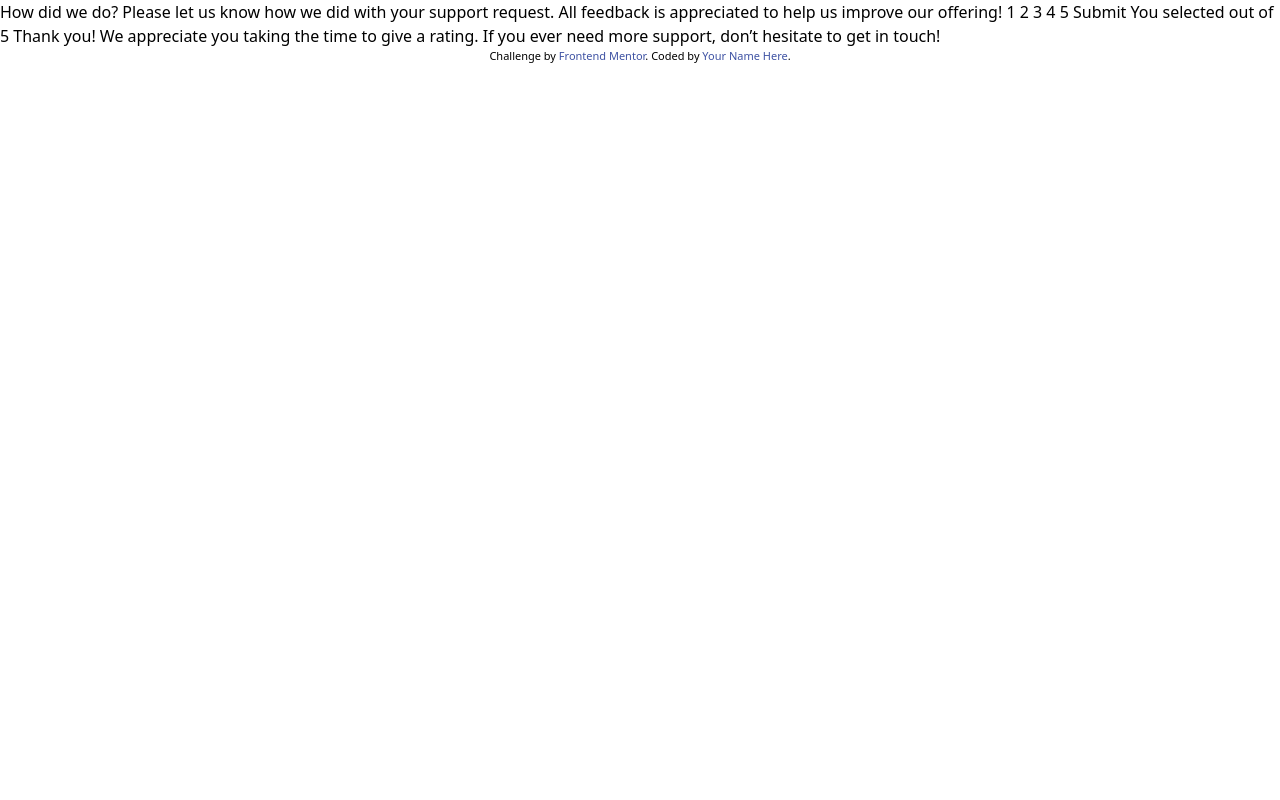
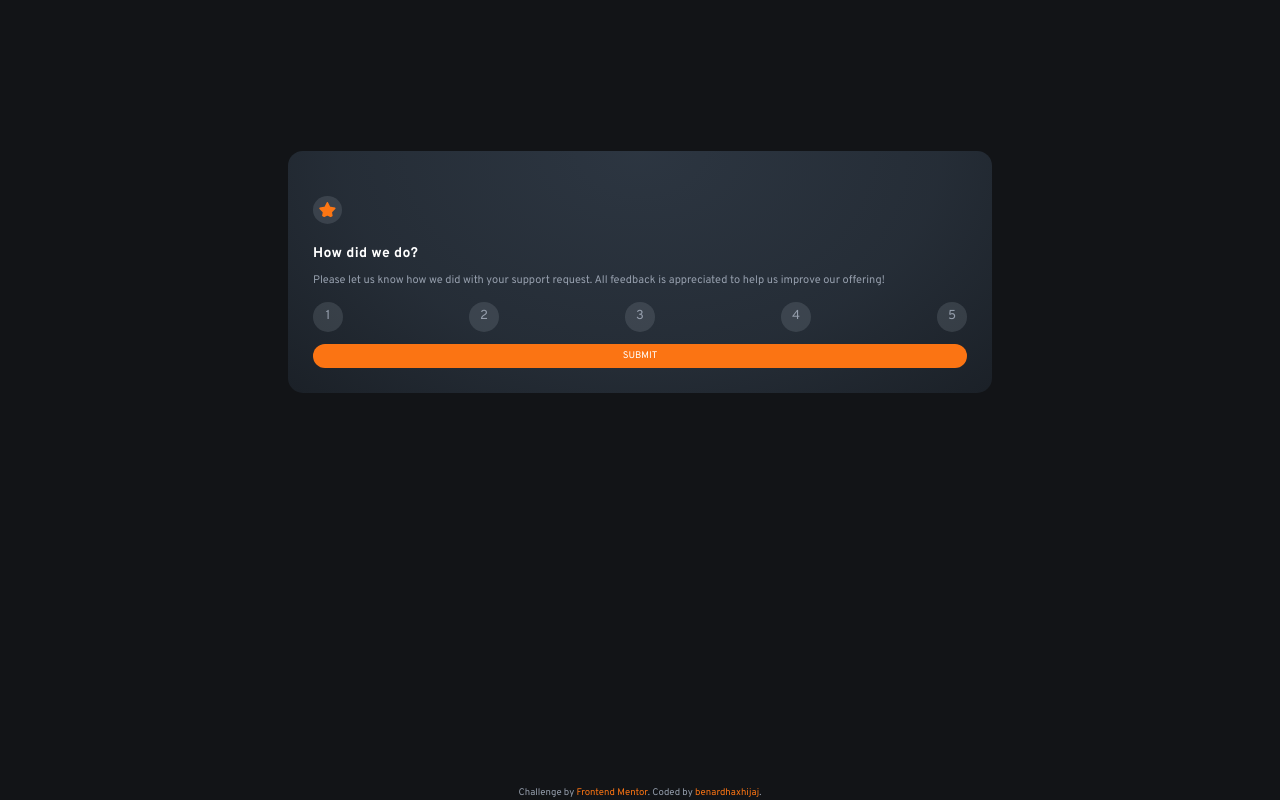
Before and after one commit to benardhaxhijaj/rating-dodo, a plain HTML site: page index.html in a window 1280 px wide. Drawn offline with nearby package versions, Linux system fonts and the light colour scheme.

Commit message:
New Changes

```diff
--- a/index.html
+++ b/index.html
@@ -1,49 +1,61 @@
 <!DOCTYPE html>
 <html lang="en">
+
 <head>
   <meta charset="UTF-8">
-  <meta name="viewport" content="width=device-width, initial-scale=1.0"> <!-- displays site properly based on user's device -->
-  <link rel="preconnect" href="https://fonts.googleapis.com"><link rel="preconnect" href="https://fonts.gstatic.com" crossorigin><link href="https://fonts.googleapis.com/css2?family=Overpass:wght@400;700&display=swap" rel="stylesheet">
+  <html lang="en">
+  <meta name="viewport" content="width=device-width, initial-scale=1.0">
+  <link rel="preconnect" href="https://fonts.googleapis.com">
+  <link rel="preconnect" href="https://fonts.gstatic.com" crossorigin>
+  <link href="https://fonts.googleapis.com/css2?family=Overpass:wght@400;700&display=swap" rel="stylesheet">
   <link rel="icon" type="image/png" sizes="32x32" href="./images/favicon-32x32.png">
   <script src="https://cdn.tailwindcss.com"></script>
+  <link rel="stylesheet" href="/style.css">
+  <link rel="preconnect" href="https://fonts.googleapis.com">
+  <link rel="preconnect" href="https://fonts.gstatic.com" crossorigin>
+  <link href="https://fonts.googleapis.com/css2?family=Overpass:wght@400;700&display=swap" rel="stylesheet">
   <title>Frontend Mentor | Interactive rating component</title>
 
-  <!-- Feel free to remove these styles or customise in your own stylesheet 👍 -->
-  <style>
-    .attribution { font-size: 11px; text-align: center; }
-    .attribution a { color: hsl(228, 45%, 44%); }
-  </style>
 </head>
+
 <body>
+  <div class="container">
+    <div class="rate-section">
+      <img src="/images/icon-star.svg" class="star my-5"></img>
+      <h1 class="title font-bold tracking-wide text-sm text-white mb-2">How did we do?</h1>
+      <p class="description font-normal mb-2">
+        Please let us know how we did with your support request. All feedback is appreciated
+        to help us improve our offering!
+      </p>
+      <ul class="rating mb-3">
+        <li>1</li>
+        <li>2</li>
+        <li>3</li>
+        <li>4</li>
+        <li>5</li>
+      </ul>
+      <a href="#" class="submit">Submit</a>
+    </div>
 
-  <!-- Rating state start -->
+    <div class="thank-section hidden">
+      <img src="/images/illustration-thank-you.svg" class="img-card" alt="card">
 
-  How did we do?
+      <div class="selection font-normal mt-5 pt-1 mb-2 ">You selected <span id="ratingNum"></span> out of 5</div>
+      <p class="thankyou font-bold mb-1">Thank you!</p>
+      <p class="description-2">We appreciate you taking the time to give a rating. If you ever need more
+        support,
+        don’t hesitate to get in touch!</p>
+      <button type="submit" class="btn-back m-2">BACK</button>
+    </div>
+  </div>
+  <div class="attribution">
+    Challenge by <a href="https://www.frontendmentor.io?ref=challenge" target="_blank">Frontend Mentor</a>.
+    Coded by <a href="#">benardhaxhijaj</a>.
+  </div>
 
-  Please let us know how we did with your support request. All feedback is appreciated
-  to help us improve our offering!
-
-  1 2 3 4 5
-
-  Submit
-
-  <!-- Rating state end -->
-
-  <!-- Thank you state start -->
-
-  You selected <!-- Add rating here --> out of 5
-
-  Thank you!
-
-  We appreciate you taking the time to give a rating. If you ever need more support,
-  don’t hesitate to get in touch!
-
-  <!-- Thank you state end -->
+  <script src="/javaScr.js"></script>
 
 
-  <div class="attribution">
-    Challenge by <a href="https://www.frontendmentor.io?ref=challenge" target="_blank">Frontend Mentor</a>.
-    Coded by <a href="#">Your Name Here</a>.
-  </div>
 </body>
+
 </html>
--- /dev/null
+++ b/javaScr.js
@@ -0,0 +1,35 @@
+const btnRate = document.querySelector('.submit'),
+rate = document.querySelector('.rate-section'),
+thankYou = document.querySelector('.thank-section'),
+selected = document.querySelector('selected'),
+btnBack = document.querySelector('.btn-back');
+const rateValue = document.getElementById('ratingNum');
+const starBtn = document.querySelectorAll('.btn');
+
+btnRate.addEventListener('click', (e)=> {
+    e.preventDefault();
+    thankYou.classList.remove('hidden');
+    console.log('clicked');
+    rate.style.display = 'none';
+    if(rateValue.innerHTML == ''){
+        rateValue.innerHTML = '5';
+    }
+    else{
+        rateValue.innerHTML = '';
+    }
+
+});
+
+btnBack.addEventListener('click', (e)=> {
+    e.preventDefault();
+    thankYou.classList.add('hidden');
+    console.log('clicked');
+    rate.style.display = 'block';
+    rateValue.innerHTML = '';
+});
+
+starBtn.forEach((e)=> {
+    e.addEventListener('click' , ()=>{
+        rateValue.innerHTML = e.innerHTML;
+    });
+});
--- /dev/null
+++ b/style.css
@@ -0,0 +1,171 @@
+* {
+    margin: 0;
+    padding: 0;
+}
+
+html, body{
+    position: absolute;
+    width: 100%;
+    height: 100%;
+    align-items: center;
+    vertical-align: middle;
+    font-family: Overpass;
+    background: var(--main-VeryDarkBlue);
+}
+
+:root {
+    --main-Orange: hsl(25, 97%, 53%);
+    --main-White: hsl(0, 0%, 100%);
+    --main-LightGrey: hsl(217, 12%, 63%);
+    --main-MediumGrey: hsl(216, 12%, 54%);
+    --main-DarkBlue: hsl(213, 19%, 18%);
+    --main-VeryDarkBlue: hsl(216, 12%, 8%);
+}
+
+
+div.container {
+    background:
+    radial-gradient(ellipse at top,
+    hsl(213, 19%, 25%) -60%,
+    hsl(213, 19%, 18%) 60%,
+    hsl(213, 19%, 13%) 100%);
+    margin: 30px auto;
+    padding: 25px;
+    width: 85%;
+    transform: translate(0,50%);
+    border-radius: 15px;
+}
+
+.star {
+    background: hsla(217, 12%, 63%, 0.2);
+    border-radius: 50%;
+    display: inline-block;
+    padding:6px;
+}
+
+p.description {
+    color: var(--main-LightGrey);
+    font-size: 11px;
+}
+
+.rating {
+    display: flex;
+    justify-content:space-between;
+    text-align: center;
+    padding-top: 5px;
+    color: var(--main-LightGrey);
+    font-size: 13px;
+}
+
+ul>li {
+    background: hsla(217, 12%, 63%, 0.2);
+    border-radius: 50%;
+    height: 30px;
+    width: 30px;
+    padding-top: 5px;
+    transition: 0.5s;
+}
+
+ul>li:hover {
+    background: var(--main-Orange);
+    color: var(--main-White);
+    cursor: pointer;
+}
+
+ul>li:active {
+    background: var(--main-LightGrey);
+}
+
+.submit{
+    background: var(--main-Orange);
+    border-radius: 25px;
+    text-align: center;
+    width: 100%;
+    display: block;
+    transition: 0.5s;
+    font-size: 0.6em;
+    padding: 5px;
+    color: var(--main-White);
+    text-transform: uppercase;
+}
+
+.submit:hover {
+    background: var(--main-White);
+    color: var(--main-Orange);
+    cursor: pointer;
+}
+
+.submit:active {
+    background: var(--main-LightGrey);
+    color: var(--main-Orange);
+}
+
+.img-card {
+    width: 50%;
+    margin-left: 25%;
+}
+
+.btn-back {
+    background: var(--main-Orange);
+    border-radius: 25px;
+    text-align: center;
+    width: 100%;
+    display: block;
+    transition: 0.5s;
+    font-size: 0.6em;
+    padding: 5px;
+    color: var(--main-White);
+    text-transform: uppercase;
+}
+
+div.selection {
+    background: hsla(217, 12%, 63%, 0.2);
+    color: var(--main-Orange);
+    border-radius: 25px;
+    text-align: center;
+    font-size: 0.7em;
+}
+
+p.thankyou {
+    color: var(--main-White);
+    text-align: center;
+}
+
+p.description-2 {
+    color: var(--main-LightGrey);
+    font-size: 11px;
+    text-align: center;
+}
+
+div.attribution {
+    position: fixed;
+    bottom: 0;
+    width: 100%;
+    color: var(--main-LightGrey);
+    font-size: 0.6em;
+    text-align: center;
+}
+
+div.attribution > a {
+    color: var(--main-Orange);
+}
+
+.hidden {
+    display: none;
+}
+
+@media only screen and (min-width: 500px) {
+    div.container {
+        width: 55%;
+    }
+}
+
+@media only screen and (min-width: 1440px) {
+    div.container {
+        width: 24%;
+    }
+
+    p.description {
+        font-size: 13px;
+    }
+}
```
